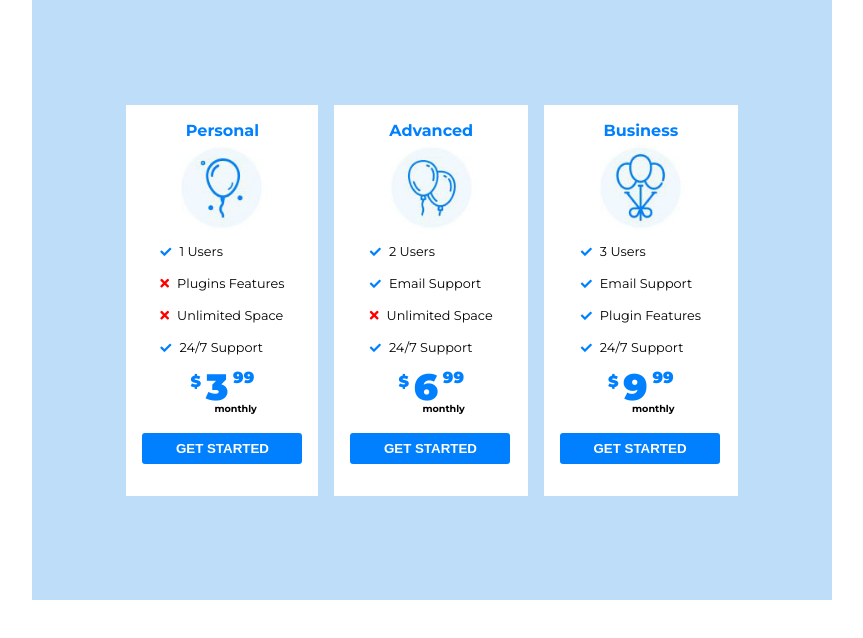
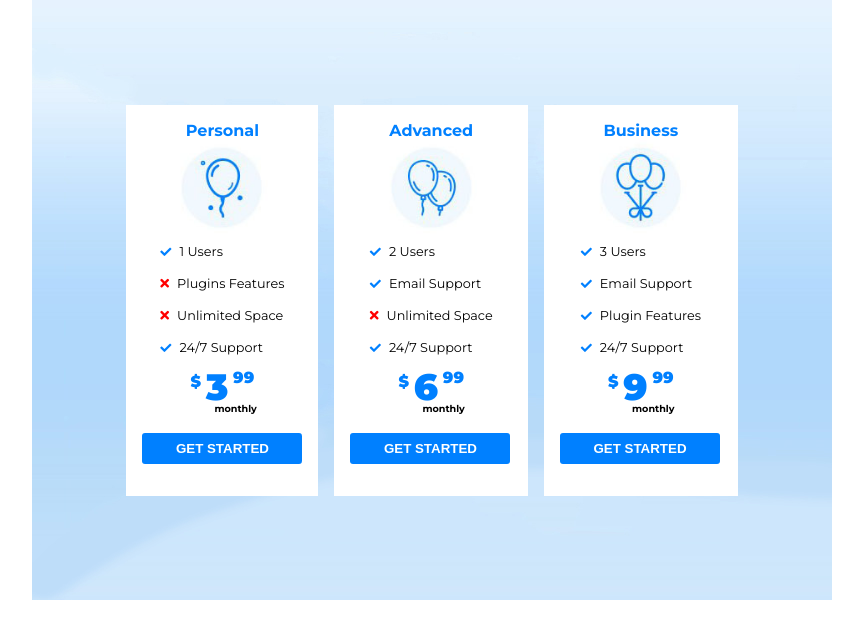
Before and after one commit to pchan2/Team-Brendan-Pricing-Plan, a plain HTML site: page index.html in a window 1280 px wide. Shown: the whole page, without its empty margins (208-1071 px from the left). Drawn offline with Linux system fonts and the light colour scheme.

Commit message:
adding background image

```diff
--- a/style.css
+++ b/style.css
@@ -12,6 +12,7 @@ main {
     height: 600px;
     margin: 0 auto;
     background-color: #BEDDF9;
+    background-image: url(Background-image1copy.jpg);
     font-family: 'Montserrat', sans-serif;
 }
 
```
Also changed, not shown: Background-image1copy.jpg (added).
